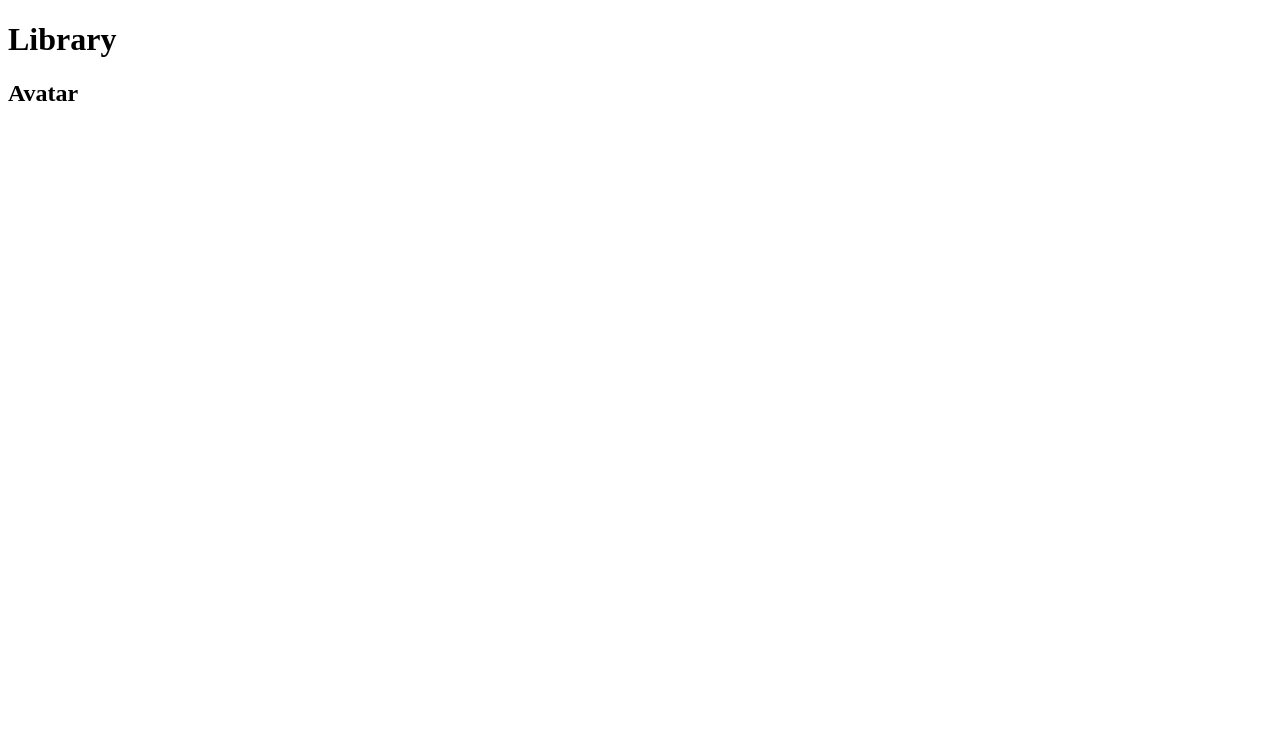
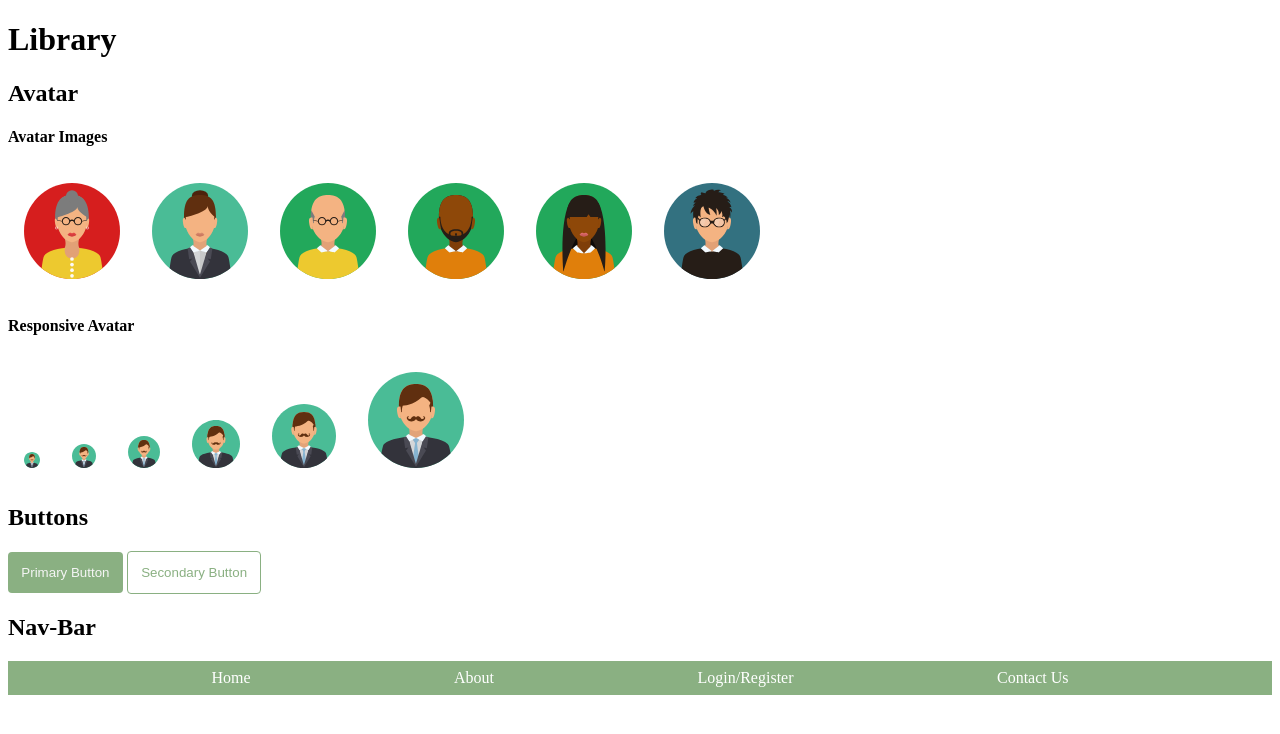
Before and after one commit to vids12/Commponent-Library, a plain HTML site: page index.html in a window 1280 px wide. Drawn offline with Linux system fonts and the light colour scheme.

Commit message:
added: avatar,btns

```diff
--- /dev/null
+++ b/index.css
@@ -0,0 +1,87 @@
+:root{
+    --primarycolor:#8AB082;
+    --secondarycolor:#8F8389;
+    --red: tomato;
+}
+.avatar{
+    display: flex;
+    align-items: baseline;
+}
+.avatar-user-img{
+    height: 6em;
+    width: 6em;
+    padding: 1em 1em;
+}
+.avatar-16{
+    height: 16px;
+    width: 16px;
+    padding: 1em 1em;
+}
+.avatar-24{
+    height: 24px;
+    width: 24px;
+    padding: 1em 1em;
+}
+.avatar-32{
+    height: 32px;
+    width: 32px;
+    padding: 1em 1em;
+}
+.avatar-48{
+    height: 48px;
+    width: 48px;
+    padding: 1em 1em;
+}
+.avatar-64{
+    height: 64px;
+    width: 64px;
+    padding: 1em 1em;
+}
+.avatar-96{
+    height: 96px;
+    width: 96px;
+    padding: 1em 1em;
+}
+
+.primary-btn{
+    color: whitesmoke;
+    background-color: var(--primarycolor);
+    padding: 1em;
+    border-style: none;
+    border-radius: 0.3em;
+    text-align: center;
+    cursor: pointer;
+}
+.secondary-btn{
+    color: var(--primarycolor);
+    border: 1px solid var(--primarycolor);
+    padding: 1em;
+    border-radius: 0.3em;
+    background-color: #fff;
+    text-align: center;
+    transition-duration: 0.4s;
+    cursor: pointer;
+}
+
+.secondary-btn:hover{
+    background-color: var(--primarycolor);
+    color: whitesmoke;
+}
+.primary-btn:hover{
+    box-shadow: 0 12px 16px 0 rgba(0,0,0,0.24),0 15px 50px 0 rgba(0,0,0,0.19);
+}
+.nav-bar{
+    list-style: none;
+    display: flex;
+    justify-content: space-evenly;
+    background-color: var(--primarycolor);
+    padding: 0.5em;
+}
+a{
+    text-decoration: none;
+    color: white;
+    padding: 0.5em;
+}
+a:hover{
+    background-color:var(--secondarycolor);
+}
--- a/index.html
+++ b/index.html
@@ -5,9 +5,50 @@
     <meta http-equiv="X-UA-Compatible" content="IE=edge">
     <meta name="viewport" content="width=device-width, initial-scale=1.0">
     <title>Component Library</title>
+    <link rel="stylesheet" href="index.css">
 </head>
 <body>
     <h1>Library</h1>
     <h2>Avatar</h2>
+    <h4>Avatar Images</h4>
+    <div class="avatar">
+        <img src="./images/avatar-img/002-user.svg" alt="avatar" class="avatar-user-img" >
+        <img src="./images/avatar-img/001-user-1.svg" alt="avatar" class="avatar-user-img">
+        <img src="./images/avatar-img/003-user-2.svg" alt="avatar" class="avatar-user-img">
+        <img src="./images/avatar-img/004-user-3.svg" alt="avatar" class="avatar-user-img">
+        <img src="./images/avatar-img/user.svg" alt="avatar" class="avatar-user-img">
+        <img src="./images/avatar-img/007-user-6.svg" alt="avatar" class="avatar-user-img">
+    </div>
+    <h4>Responsive Avatar</h4>
+    <div class="avatar">
+        <img src="./images/avatar-img/006-user-5.svg" alt="avatar-16" class="avatar-16">
+        <img src="./images/avatar-img/006-user-5.svg" alt="avatar-24" class="avatar-24">
+        <img src="./images/avatar-img/006-user-5.svg" alt="avatar-32" class="avatar-32">
+        <img src="./images/avatar-img/006-user-5.svg" alt="avatar-48" class="avatar-48">
+        <img src="./images/avatar-img/006-user-5.svg" alt="avatar-64" class="avatar-64">
+        <img src="./images/avatar-img/006-user-5.svg" alt="avatar-96" class="avatar-96">
+    </div>
+    <h2>Buttons</h2>
+    <div>
+        <button class="primary-btn">Primary Button</button>
+        <button class="secondary-btn">Secondary Button</button>
+    </div>
+    <h2>Nav-Bar</h2>
+    <nav>
+        <ul class="nav-bar">
+            <li>
+                <a href="#">Home</a>
+            </li>
+            <li>
+                <a href="#">About</a>
+            </li>
+            <li>
+                <a href="#">Login/Register</a>
+            </li>
+            <li>
+                <a href="#">Contact Us</a>
+            </li>
+        </ul>
+    </nav>
 </body>
 </html>
```
Also changed, not shown: images/avatar-img/001-user-1.svg (added), images/avatar-img/002-user.svg (added), images/avatar-img/003-user-2.svg (added), images/avatar-img/004-user-3.svg (added), images/avatar-img/006-user-5.svg (added), images/avatar-img/007-user-6.svg (added), images/avatar-img/backup.txt (added), images/avatar-img/user.svg (added), 1 other file.
